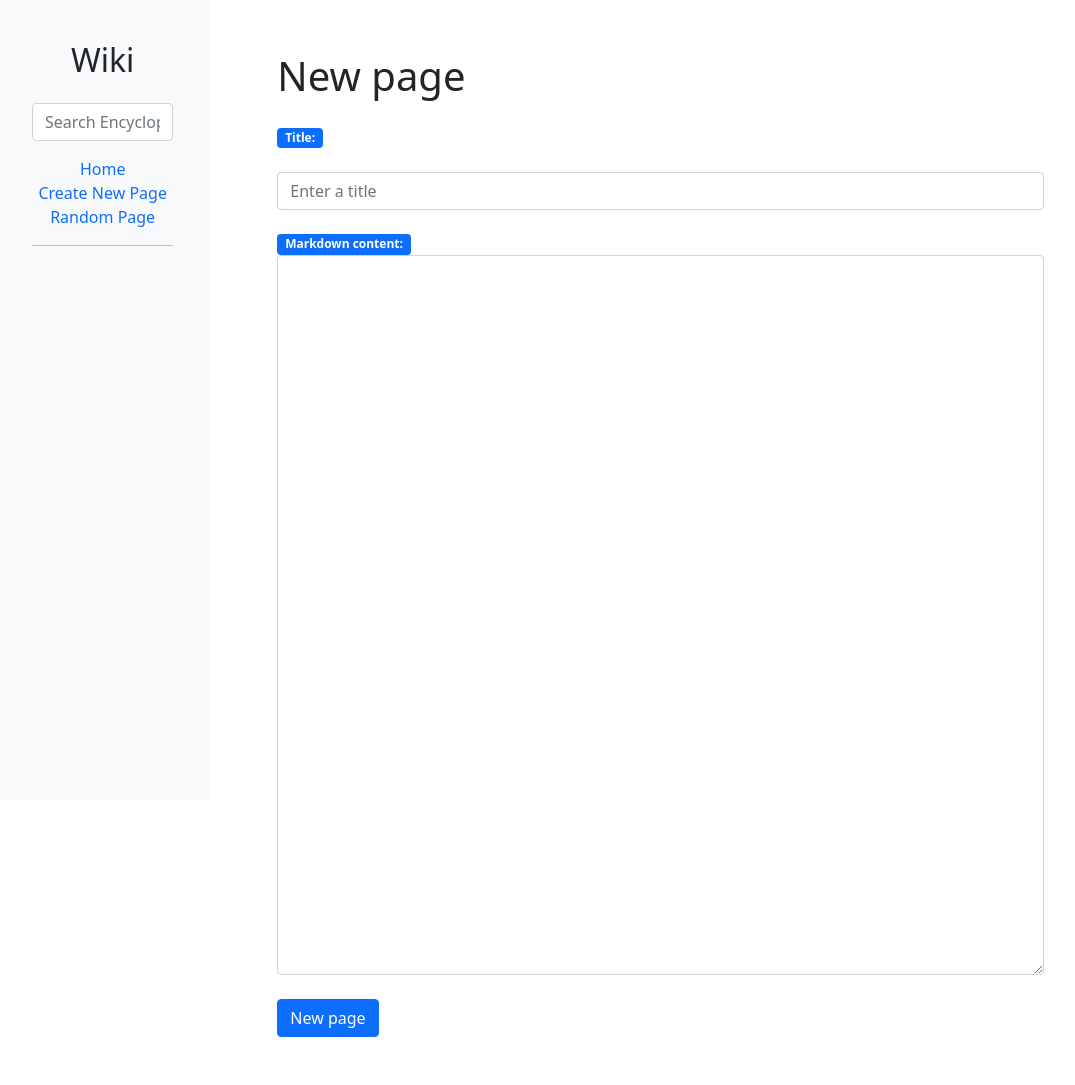
After one commit to Orrv2904/Project1-Wiki, a Django app: page /new/ in a window 1280 px wide. The commit adds this page. Shown: the whole page, without its empty margins (4-1079 px from the left). Run offline with Django 3.2, Linux system fonts and the light colour scheme.

Commit message:
:construction:

```diff
--- a/encyclopedia/templates/encyclopedia/layout.html
+++ b/encyclopedia/templates/encyclopedia/layout.html
@@ -22,7 +22,7 @@
                         </form>
                         <ul class="list-unstyled">
                             <li><a href="{% url 'index' %}" class="text-decoration-none">Home</a></li>
-                            <li><a href="#" class="text-decoration-none">Create New Page</a></li>
+                            <li><a href="{% url 'new_page' %}" class="text-decoration-none">Create New Page</a></li>
                             <li><a href="#" class="text-decoration-none">Random Page</a></li>
                         </ul>
                         <hr>
--- /dev/null
+++ b/encyclopedia/templates/encyclopedia/new.html
@@ -0,0 +1,28 @@
+{% extends "encyclopedia/layout.html" %}
+
+{% block title %}
+    Encyclopedia
+{% endblock %}
+
+{% block body %}
+<div class="container">
+    <div class="row">
+        <div class="col-lg-10 col-md-9">
+            <div class="p-3">
+                <h1 class="mb-4">New page</h1>
+                <form class="mb-3" action="{% url 'new_page' %}" method="POST">
+                    {% csrf_token %}
+                    <span class="badge bg-primary">Title:</span>
+                    <input required class="form-control mt-4" type="text" name="title" placeholder="Enter a title">
+
+                    <span class="badge bg-primary mt-4">Markdown content:</span>
+                    <textarea required class="form-control col-md-6" name="content" id=""></textarea>
+                    <input type="submit" class="btn btn-primary mt-4" value="New page">
+                </form>
+            </div>
+        </div>
+    </div>
+</div>
+
+
+{% endblock %}
--- a/encyclopedia/urls.py
+++ b/encyclopedia/urls.py
@@ -6,4 +6,5 @@ urlpatterns = [
     path("", views.index, name="index"),
     path("wiki/<str:title>", views.entry, name="entry"),
     path("search/", views.search, name="search"),
+    path("new/", views.new_page, name="new_page"),
 ]
--- a/encyclopedia/views.py
+++ b/encyclopedia/views.py
@@ -1,7 +1,5 @@
 from django.shortcuts import render
 from markdown2 import Markdown
-
-
 
 from . import util
 
@@ -23,7 +21,8 @@ def md_to_html(title):
     else:
         return markdowner.convert(content)
 
-# Function call entry
+# Converts the Markdown content of the given title to HTML using md_to_html().
+# Renders either an error page or the entry page based on availability.
 def entry(request, title):
     html_content = md_to_html(title)
     if html_content == None:
@@ -36,7 +35,7 @@ def entry(request, title):
             "content": html_content
         })
 
-# funtion search
+# Handles the search functionality for encyclopedia entries.
 def search(request):
     if request.method == "POST":
         entry_search = request.POST['q']
@@ -55,3 +54,7 @@ def search(request):
             return render(request, "encyclopedia/search.html", {
                 "recommendation": recommendation
             })
+
+def new_page(request):
+    if request.method == "GET":
+        return render(request, "encyclopedia/new.html")
```
